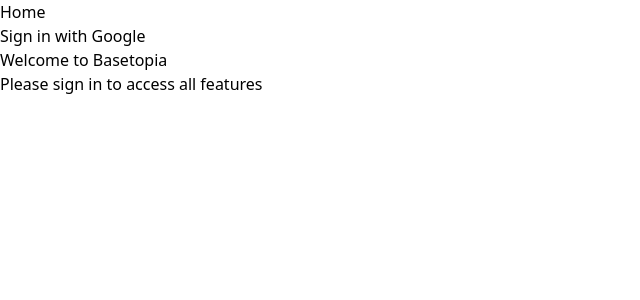
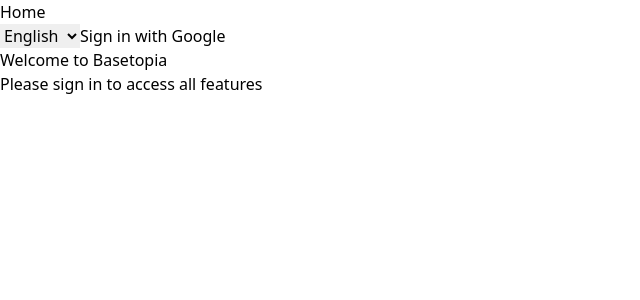
Before and after one commit to mikeguyon98/basetopia-fe, a React (Create React App) app: page / in a window 1280 px wide. Shown: the top 300 px of the page, without its empty margins (0-640 px from the left). Built offline with nearby package versions, Linux system fonts and the light colour scheme; no server answers.

Commit message:
int internationlization

```diff
--- a/package.json
+++ b/package.json
@@ -9,8 +9,11 @@
     "ajv": "^8.11.0",
     "ajv-keywords": "^5.1.0",
     "firebase": "^11.1.0",
+    "i18next": "^23.7.16",
+    "i18next-browser-languagedetector": "^8.0.2",
     "react": "^18.2.0",
     "react-dom": "^18.2.0",
+    "react-i18next": "^15.4.0",
     "react-router-dom": "^7.1.1",
     "react-scripts": "5.0.1",
     "web-vitals": "^2.1.4"
--- /dev/null
+++ b/src/components/LanguageSelector.js
@@ -0,0 +1,24 @@
+import React from 'react';
+import { useTranslation } from 'react-i18next';
+
+function LanguageSelector() {
+  const { i18n } = useTranslation();
+
+  const changeLanguage = (event) => {
+    i18n.changeLanguage(event.target.value);
+  };
+
+  return (
+    <select
+      onChange={changeLanguage}
+      value={i18n.language}
+      className="px-2 py-1 border rounded-md text-sm"
+    >
+      <option value="en">English</option>
+      <option value="es">Español</option>
+      <option value="ja">日本語</option>
+    </select>
+  );
+}
+
+export default LanguageSelector;
--- a/src/components/LogoutButton.js
+++ b/src/components/LogoutButton.js
@@ -1,7 +1,10 @@
 import React from "react";
+import { useTranslation } from "react-i18next";
 import { signOut } from "../auth";
 
 function LogoutButton() {
+  const { t } = useTranslation();
+
   const handleLogout = () => {
     signOut()
       .then(() => {
@@ -12,7 +15,7 @@
       });
   };
 
-  return <button onClick={handleLogout}>Sign Out</button>;
+  return <button onClick={handleLogout} className="px-4 py-2 bg-gray-500 text-white rounded-md hover:bg-gray-600">{t('signOut')}</button>;
 }
 
 export default LogoutButton;
--- a/src/components/Navigation.js
+++ b/src/components/Navigation.js
@@ -1,23 +1,28 @@
 import { Link } from "react-router-dom";
+import { useTranslation } from "react-i18next";
 import SignInButton from "./SignInButton";
 import LogoutButton from "./LogoutButton";
+import LanguageSelector from "./LanguageSelector";
 
 function Navigation({ user }) {
+  const { t } = useTranslation();
+
   return (
     <nav className="mb-4">
       <ul className="flex gap-4 items-center">
         <li>
-          <Link to="/" className="hover:underline">Home</Link>
+          <Link to="/" className="hover:underline">{t('home')}</Link>
         </li>
         {user && (
           <li>
-            <Link to="/profile" className="hover:underline">Profile</Link>
+            <Link to="/profile" className="hover:underline">{t('profile')}</Link>
           </li>
         )}
-        <li className="ml-auto">
+        <li className="ml-auto flex items-center gap-4">
+          <LanguageSelector />
           {user ? (
             <div className="flex items-center gap-4">
-              <span>Welcome, {user.email}!</span>
+              <span>{t('welcome_user', { email: user.email })}</span>
               <LogoutButton />
             </div>
           ) : (
--- a/src/components/SignInButton.js
+++ b/src/components/SignInButton.js
@@ -1,18 +1,19 @@
 import React from "react";
+import { useTranslation } from "react-i18next";
 import { signInWithGoogle } from "../auth";
 
 function SignInButton() {
+  const { t } = useTranslation();
+
   const handleClick = () => {
     signInWithGoogle()
       .then((result) => {
-        // Signed in successfully
-        const user = result.user;
-        console.log("User signed in:", user);
+        console.log("User signed in:", result.user);
       })
       .catch(console.error);
   };
 
-  return <button onClick={handleClick}>Sign in with Google</button>;
+  return <button onClick={handleClick} className="px-4 py-2 bg-blue-500 text-white rounded-md hover:bg-blue-600">{t('signIn')}</button>;
 }
 
 export default SignInButton;
--- /dev/null
+++ b/src/i18n/index.js
@@ -0,0 +1,58 @@
+import i18n from 'i18next';
+import { initReactI18next } from 'react-i18next';
+import LanguageDetector from 'i18next-browser-languagedetector';
+
+const resources = {
+  en: {
+    translation: {
+      welcome: 'Welcome to Basetopia',
+      signInPrompt: 'Please sign in to access all features',
+      profile: 'Profile',
+      home: 'Home',
+      signIn: 'Sign in with Google',
+      signOut: 'Sign Out',
+      welcome_user: 'Welcome, {{email}}!',
+      loading: 'Loading...',
+      error: 'Error: {{message}}'
+    }
+  },
+  es: {
+    translation: {
+      welcome: 'Bienvenido a Basetopia',
+      signInPrompt: 'Inicia sesión para acceder a todas las funciones',
+      profile: 'Perfil',
+      home: 'Inicio',
+      signIn: 'Iniciar sesión con Google',
+      signOut: 'Cerrar sesión',
+      welcome_user: '¡Bienvenido, {{email}}!',
+      loading: 'Cargando...',
+      error: 'Error: {{message}}'
+    }
+  },
+  ja: {
+    translation: {
+      welcome: 'Basetopiaへようこそ',
+      signInPrompt: 'すべての機能にアクセスするにはサインインしてください',
+      profile: 'プロフィール',
+      home: 'ホーム',
+      signIn: 'Googleでサインイン',
+      signOut: 'サインアウト',
+      welcome_user: 'ようこそ、{{email}}さん！',
+      loading: '読み込み中...',
+      error: 'エラー: {{message}}'
+    }
+  }
+};
+
+i18n
+  .use(LanguageDetector)
+  .use(initReactI18next)
+  .init({
+    resources,
+    fallbackLng: 'en',
+    interpolation: {
+      escapeValue: false
+    }
+  });
+
+export default i18n;
--- a/src/index.js
+++ b/src/index.js
@@ -3,6 +3,7 @@
 import './index.css';
 import App from './App';
 import reportWebVitals from './reportWebVitals';
+import './i18n';
 
 const root = ReactDOM.createRoot(document.getElementById('root'));
 root.render(
--- a/src/pages/HomePage.js
+++ b/src/pages/HomePage.js
@@ -1,8 +1,12 @@
+import { useTranslation } from 'react-i18next';
+
 function HomePage({ user }) {
+  const { t } = useTranslation();
+
   return (
     <div className="text-center">
-        <h1 className="text-2xl font-bold">Welcome to Basetopia</h1>
-        {!user && <p className="mt-4">Please sign in to access all features</p>}
+      <h1 className="text-2xl font-bold">{t('welcome')}</h1>
+      {!user && <p className="mt-4">{t('signInPrompt')}</p>}
     </div>
   );
 }
```
Also changed, not shown: 1 other file (tests, documents, lock files or other folders). Lines whose indentation alone changed are shown as unchanged.
